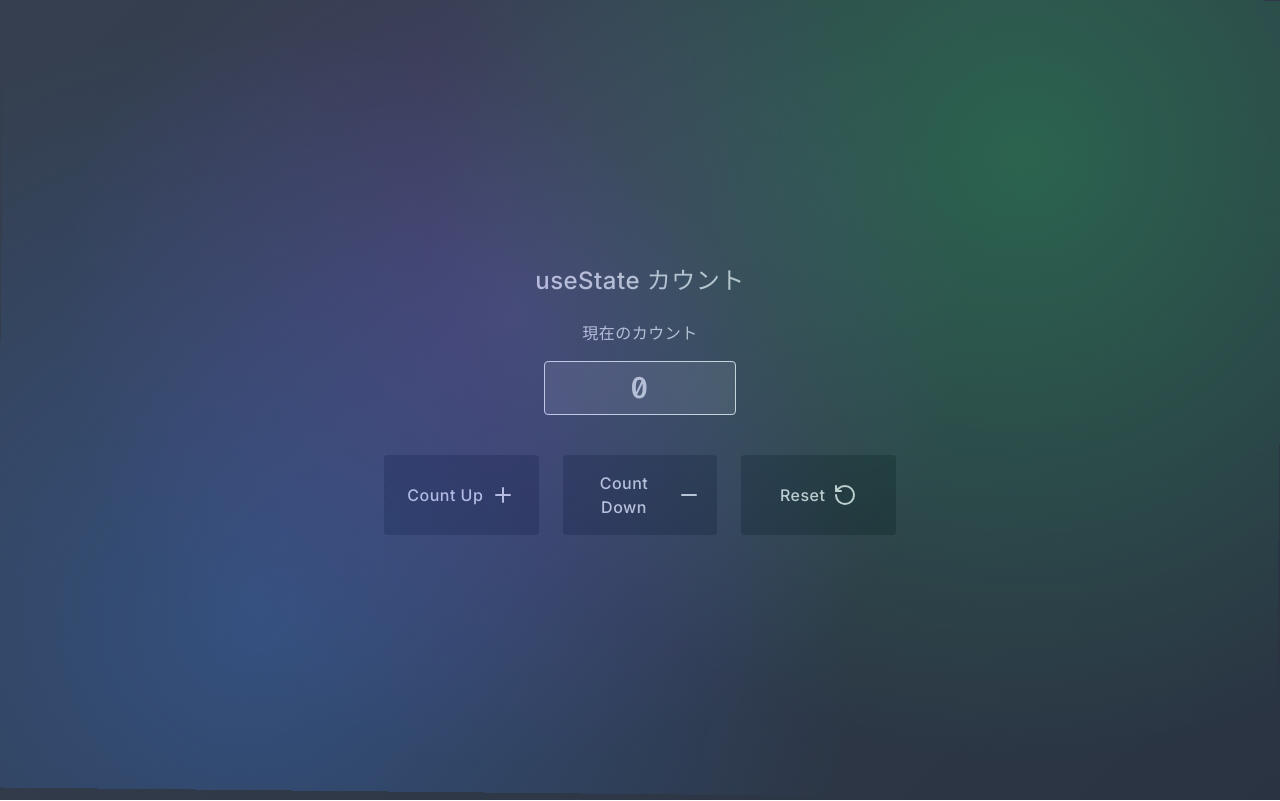
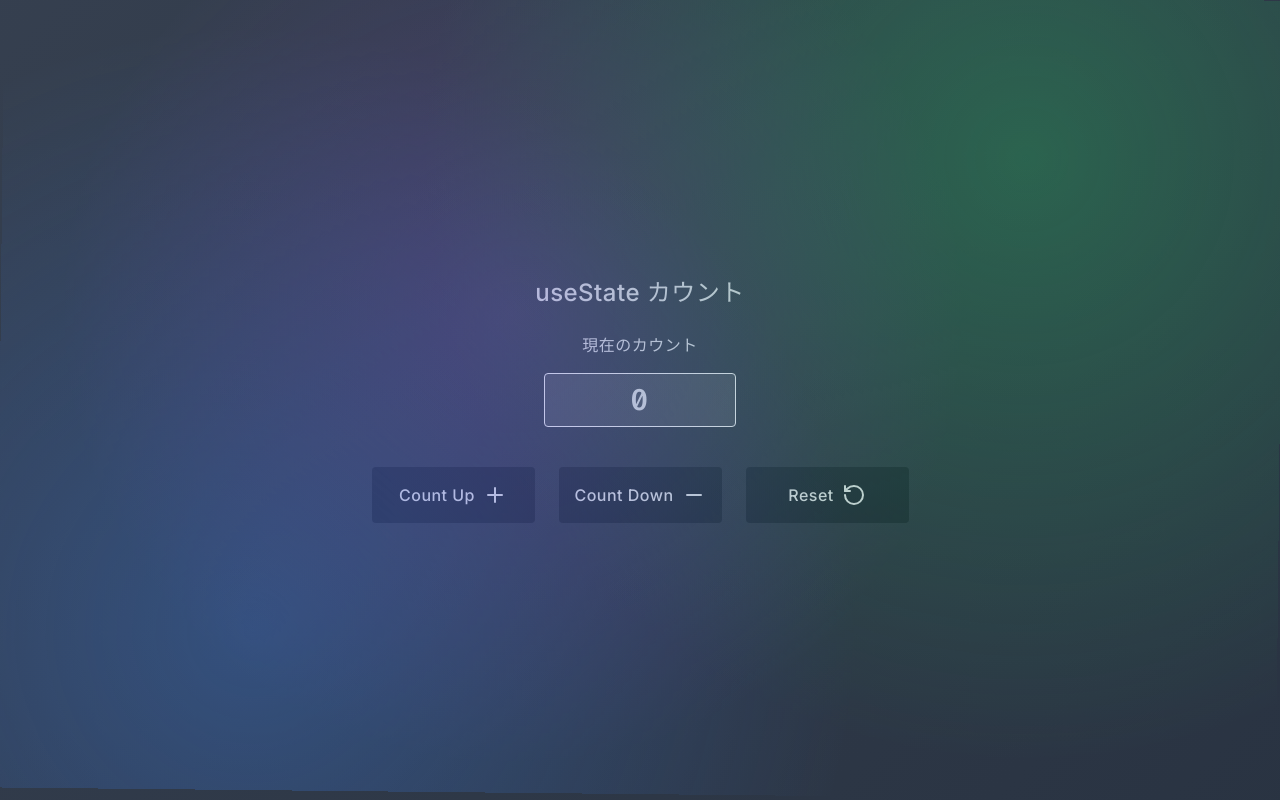
Before and after one commit to silkyworkspace/counter-app-react, a React (Vite) app: page / in a window 1280 px wide. Built offline with nearby package versions, Linux system fonts and the light colour scheme.

Commit message:
レイアウトの調整: ButtonGroupの最大幅を変更

```diff
--- a/src/App.jsx
+++ b/src/App.jsx
@@ -27,7 +27,7 @@ function App() {
   return (
     <>
       <div className='flex items-center justify-center min-h-screen text-gray-300 bg-fancy'>
-        <div className='max-w-xs sm:max-w-lg'>
+        <div className='max-w-xs sm:max-w-xl'>
           <h1 className='mb-6 text-xl font-medium md:text-2xl font-inter'>useState カウント</h1>
 
           {/* カウントエリア */}
```
